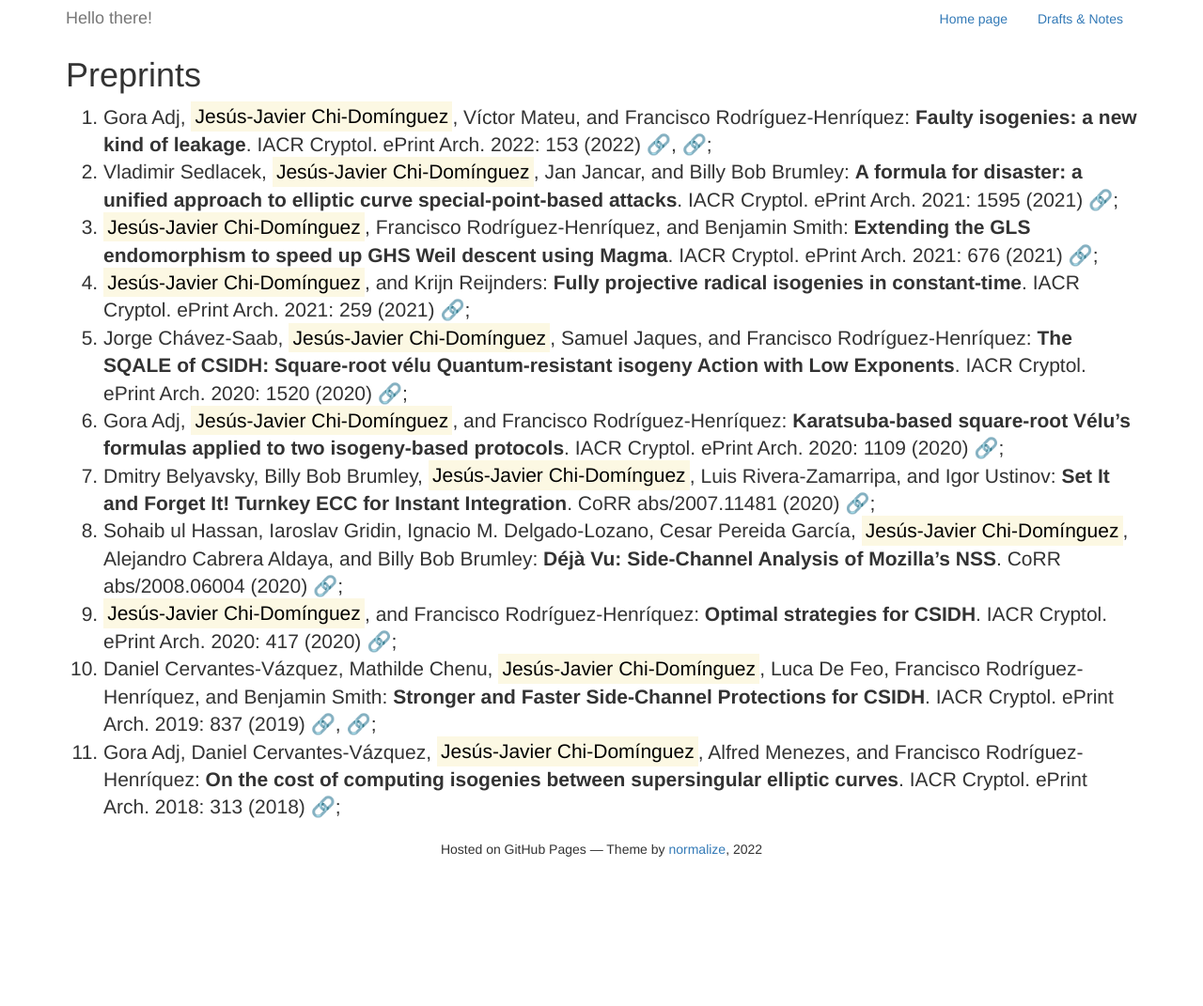
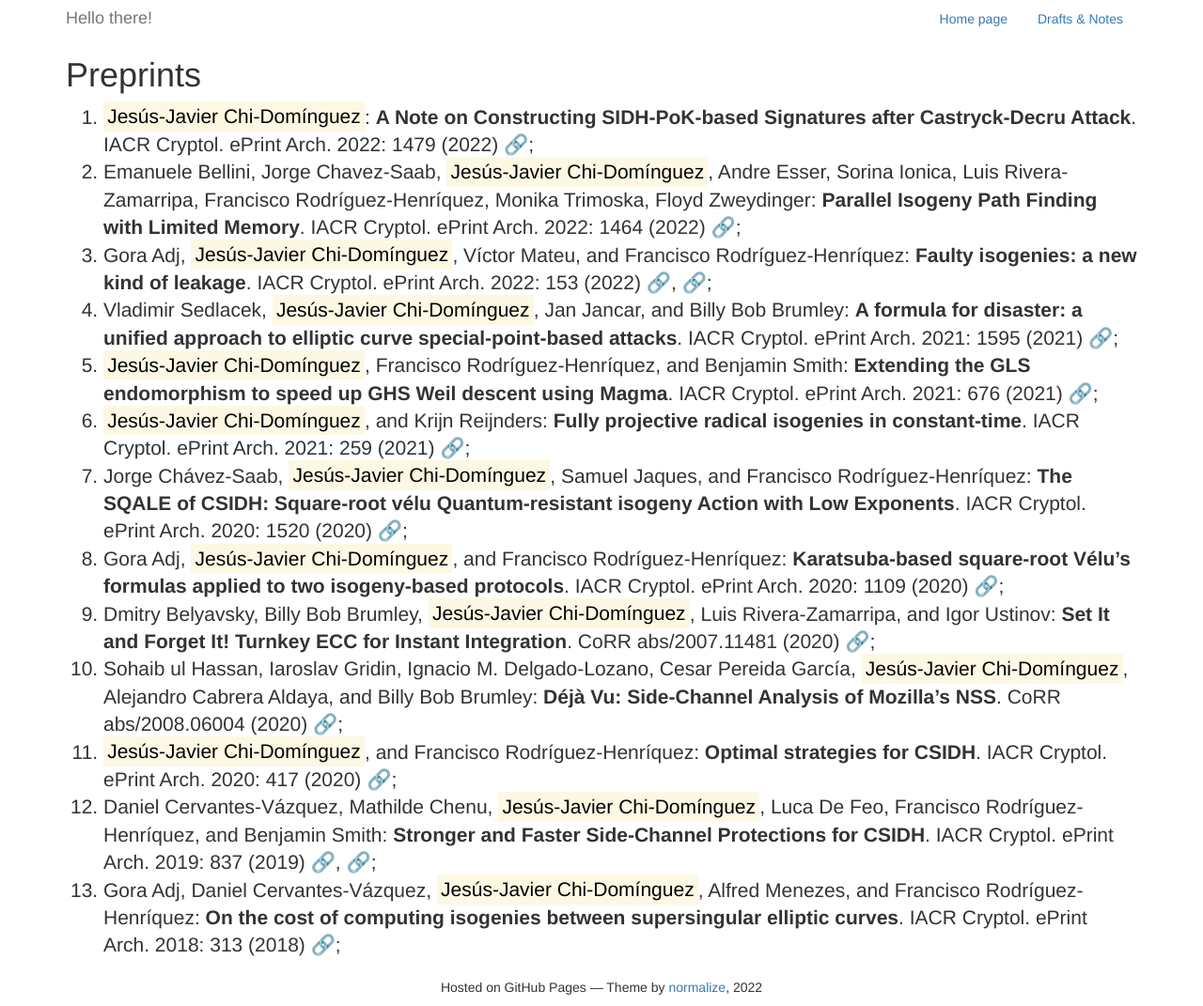
Before and after one commit to JJChiDguez/JJChiDguez.github.io, a Jekyll site: the page built from docs/preprints.md, in a window 1280 px wide. Shown: the whole page at 94% size. Built offline with Jekyll 4.4.1, drawn with Linux system fonts in a browser that asks for light colours; before the commit the page ends 924 px from its top, so only the background shows below that.

Commit message:
add: two preprints and one repository link

```diff
--- a/docs/_config.yml
+++ b/docs/_config.yml
@@ -25,8 +25,8 @@
   Doing Side-Channel Analysis, elliptic and genus-2 curves, isogenies, and post-quantum crypto.
 baseurl: "" # the subpath of your site, e.g. /blog
 url: "https://jjchidguez.github.io/" # the base hostname & protocol for your site, e.g. http://example.com
-twitter_username: jekyllrb
-github_username:  jekyll
+twitter_username: jjchidguez
+github_username:  jjchidguez
 
 # Build settings
 theme: minima
--- a/docs/preprints.md
+++ b/docs/preprints.md
@@ -6,14 +6,16 @@
 
 # Preprints
 
-1. Gora Adj, <mark>Jes&uacute;s-Javier Chi-Dom&iacute;nguez</mark>, V&iacute;ctor Mateu, and Francisco Rodr&iacute;guez-Henr&iacute;quez: **Faulty isogenies: a new kind of leakage**. IACR Cryptol. ePrint Arch. 2022: 153 (2022) [&#128279;](https://eprint.iacr.org/2022/153), [&#128279;](https://arxiv.org/abs/2202.04896);
-2. Vladimir Sedlacek, <mark>Jes&uacute;s-Javier Chi-Dom&iacute;nguez</mark>, Jan Jancar, and Billy Bob Brumley: **A formula for disaster: a unified approach to elliptic curve special-point-based attacks**. IACR Cryptol. ePrint Arch. 2021: 1595 (2021) [&#128279;](https://eprint.iacr.org/2021/1595);
-3. <mark>Jes&uacute;s-Javier Chi-Dom&iacute;nguez</mark>, Francisco Rodr&iacute;guez-Henr&iacute;quez, and Benjamin Smith: **Extending the GLS endomorphism to speed up GHS Weil descent using Magma**. IACR Cryptol. ePrint Arch. 2021: 676 (2021) [&#128279;](https://eprint.iacr.org/2021/676);
-4. <mark>Jes&uacute;s-Javier Chi-Dom&iacute;nguez</mark>, and Krijn Reijnders: **Fully projective radical isogenies in constant-time**. IACR Cryptol. ePrint Arch. 2021: 259 (2021) [&#128279;](https://eprint.iacr.org/2021/259);
-5. Jorge Ch&aacute;vez-Saab, <mark>Jes&uacute;s-Javier Chi-Dom&iacute;nguez</mark>, Samuel Jaques, and Francisco Rodr&iacute;guez-Henr&iacute;quez: **The SQALE of CSIDH: Square-root v&eacute;lu Quantum-resistant isogeny Action with Low Exponents**. IACR Cryptol. ePrint Arch. 2020: 1520 (2020) [&#128279;](https://eprint.iacr.org/2020/1520);
-6. Gora Adj, <mark>Jes&uacute;s-Javier Chi-Dom&iacute;nguez</mark>, and Francisco Rodr&iacute;guez-Henr&iacute;quez: **Karatsuba-based square-root Vélu’s formulas applied to two isogeny-based protocols**. IACR Cryptol. ePrint Arch. 2020: 1109 (2020) [&#128279;](https://eprint.iacr.org/2020/1109);
-7. Dmitry Belyavsky, Billy Bob Brumley, <mark>Jes&uacute;s-Javier Chi-Dom&iacute;nguez</mark>, Luis Rivera-Zamarripa, and Igor Ustinov: **Set It and Forget It! Turnkey ECC for Instant Integration**. CoRR abs/2007.11481 (2020) [&#128279;](https://arxiv.org/abs/2007.11481);
-8. Sohaib ul Hassan, Iaroslav Gridin, Ignacio M. Delgado-Lozano, Cesar Pereida Garc&iacute;a, <mark>Jes&uacute;s-Javier Chi-Dom&iacute;nguez</mark>, Alejandro Cabrera Aldaya, and Billy Bob Brumley: **D&eacute;j&agrave; Vu: Side-Channel Analysis of Mozilla's NSS**. CoRR abs/2008.06004 (2020) [&#128279;](https://arxiv.org/abs/2008.06004);
-9. <mark>Jes&uacute;s-Javier Chi-Dom&iacute;nguez</mark>, and Francisco Rodr&iacute;guez-Henr&iacute;quez: **Optimal strategies for CSIDH**. IACR Cryptol. ePrint Arch. 2020: 417 (2020) [&#128279;](https://eprint.iacr.org/2020/417);
-10. Daniel Cervantes-V&aacute;zquez, Mathilde Chenu, <mark>Jes&uacute;s-Javier Chi-Dom&iacute;nguez</mark>, Luca De Feo, Francisco Rodr&iacute;guez-Henr&iacute;quez, and Benjamin Smith: **Stronger and Faster Side-Channel Protections for CSIDH**. IACR Cryptol. ePrint Arch. 2019: 837 (2019) [&#128279;](https://eprint.iacr.org/2019/837), [&#128279;](https://arxiv.org/abs/1907.08704);
-11. Gora Adj, Daniel Cervantes-V&aacute;zquez, <mark>Jes&uacute;s-Javier Chi-Dom&iacute;nguez</mark>, Alfred Menezes, and Francisco Rodr&iacute;guez-Henr&iacute;quez: **On the cost of computing isogenies between supersingular elliptic curves**. IACR Cryptol. ePrint Arch. 2018: 313 (2018) [&#128279;](https://eprint.iacr.org/2018/313);
+1. <mark>Jes&uacute;s-Javier Chi-Dom&iacute;nguez</mark>: **A Note on Constructing SIDH-PoK-based Signatures after Castryck-Decru Attack**. IACR Cryptol. ePrint Arch. 2022: 1479 (2022) [&#128279;](https://eprint.iacr.org/2022/1479);
+2. Emanuele Bellini, Jorge Chavez-Saab, <mark>Jes&uacute;s-Javier Chi-Dom&iacute;nguez</mark>, Andre Esser, Sorina Ionica, Luis Rivera-Zamarripa, Francisco Rodr&iacute;guez-Henr&iacute;quez, Monika Trimoska, Floyd Zweydinger: **Parallel Isogeny Path Finding with Limited Memory**. IACR Cryptol. ePrint Arch. 2022: 1464 (2022) [&#128279;](https://eprint.iacr.org/2022/1464);
+3. Gora Adj, <mark>Jes&uacute;s-Javier Chi-Dom&iacute;nguez</mark>, V&iacute;ctor Mateu, and Francisco Rodr&iacute;guez-Henr&iacute;quez: **Faulty isogenies: a new kind of leakage**. IACR Cryptol. ePrint Arch. 2022: 153 (2022) [&#128279;](https://eprint.iacr.org/2022/153), [&#128279;](https://arxiv.org/abs/2202.04896);
+4. Vladimir Sedlacek, <mark>Jes&uacute;s-Javier Chi-Dom&iacute;nguez</mark>, Jan Jancar, and Billy Bob Brumley: **A formula for disaster: a unified approach to elliptic curve special-point-based attacks**. IACR Cryptol. ePrint Arch. 2021: 1595 (2021) [&#128279;](https://eprint.iacr.org/2021/1595);
+5. <mark>Jes&uacute;s-Javier Chi-Dom&iacute;nguez</mark>, Francisco Rodr&iacute;guez-Henr&iacute;quez, and Benjamin Smith: **Extending the GLS endomorphism to speed up GHS Weil descent using Magma**. IACR Cryptol. ePrint Arch. 2021: 676 (2021) [&#128279;](https://eprint.iacr.org/2021/676);
+6. <mark>Jes&uacute;s-Javier Chi-Dom&iacute;nguez</mark>, and Krijn Reijnders: **Fully projective radical isogenies in constant-time**. IACR Cryptol. ePrint Arch. 2021: 259 (2021) [&#128279;](https://eprint.iacr.org/2021/259);
+7. Jorge Ch&aacute;vez-Saab, <mark>Jes&uacute;s-Javier Chi-Dom&iacute;nguez</mark>, Samuel Jaques, and Francisco Rodr&iacute;guez-Henr&iacute;quez: **The SQALE of CSIDH: Square-root v&eacute;lu Quantum-resistant isogeny Action with Low Exponents**. IACR Cryptol. ePrint Arch. 2020: 1520 (2020) [&#128279;](https://eprint.iacr.org/2020/1520);
+8. Gora Adj, <mark>Jes&uacute;s-Javier Chi-Dom&iacute;nguez</mark>, and Francisco Rodr&iacute;guez-Henr&iacute;quez: **Karatsuba-based square-root Vélu’s formulas applied to two isogeny-based protocols**. IACR Cryptol. ePrint Arch. 2020: 1109 (2020) [&#128279;](https://eprint.iacr.org/2020/1109);
+9. Dmitry Belyavsky, Billy Bob Brumley, <mark>Jes&uacute;s-Javier Chi-Dom&iacute;nguez</mark>, Luis Rivera-Zamarripa, and Igor Ustinov: **Set It and Forget It! Turnkey ECC for Instant Integration**. CoRR abs/2007.11481 (2020) [&#128279;](https://arxiv.org/abs/2007.11481);
+10. Sohaib ul Hassan, Iaroslav Gridin, Ignacio M. Delgado-Lozano, Cesar Pereida Garc&iacute;a, <mark>Jes&uacute;s-Javier Chi-Dom&iacute;nguez</mark>, Alejandro Cabrera Aldaya, and Billy Bob Brumley: **D&eacute;j&agrave; Vu: Side-Channel Analysis of Mozilla's NSS**. CoRR abs/2008.06004 (2020) [&#128279;](https://arxiv.org/abs/2008.06004);
+11. <mark>Jes&uacute;s-Javier Chi-Dom&iacute;nguez</mark>, and Francisco Rodr&iacute;guez-Henr&iacute;quez: **Optimal strategies for CSIDH**. IACR Cryptol. ePrint Arch. 2020: 417 (2020) [&#128279;](https://eprint.iacr.org/2020/417);
+12. Daniel Cervantes-V&aacute;zquez, Mathilde Chenu, <mark>Jes&uacute;s-Javier Chi-Dom&iacute;nguez</mark>, Luca De Feo, Francisco Rodr&iacute;guez-Henr&iacute;quez, and Benjamin Smith: **Stronger and Faster Side-Channel Protections for CSIDH**. IACR Cryptol. ePrint Arch. 2019: 837 (2019) [&#128279;](https://eprint.iacr.org/2019/837), [&#128279;](https://arxiv.org/abs/1907.08704);
+13. Gora Adj, Daniel Cervantes-V&aacute;zquez, <mark>Jes&uacute;s-Javier Chi-Dom&iacute;nguez</mark>, Alfred Menezes, and Francisco Rodr&iacute;guez-Henr&iacute;quez: **On the cost of computing isogenies between supersingular elliptic curves**. IACR Cryptol. ePrint Arch. 2018: 313 (2018) [&#128279;](https://eprint.iacr.org/2018/313);
```
Also changed, not shown: docs/repositories.md (+6 -5 lines), docs/Gemfile.lock, 2 other files.
